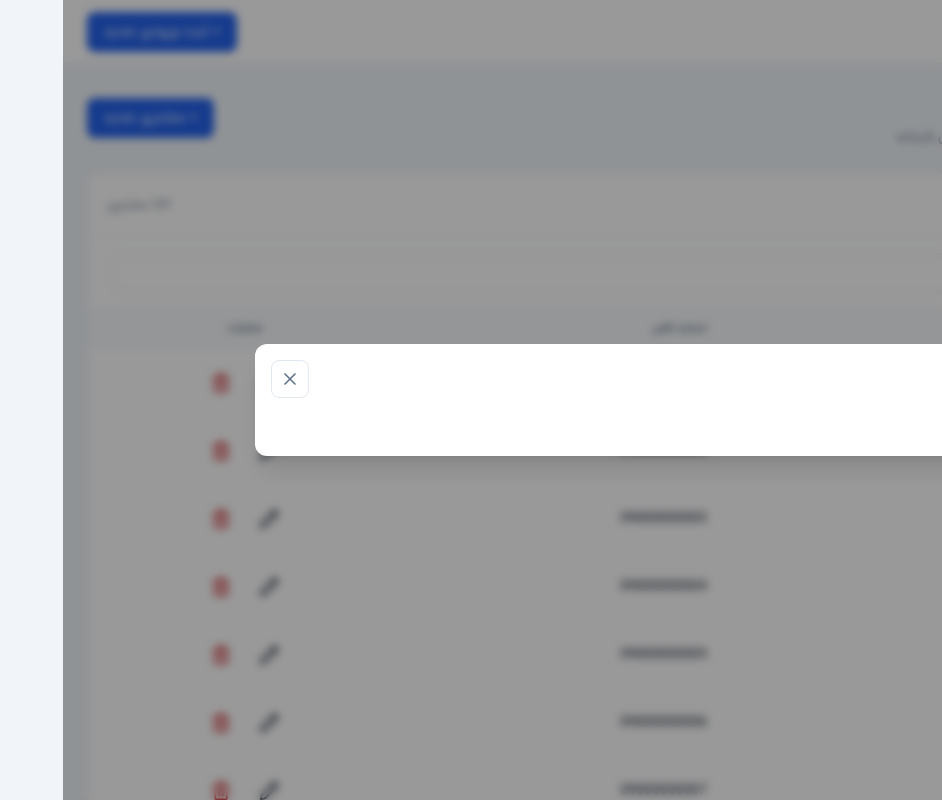
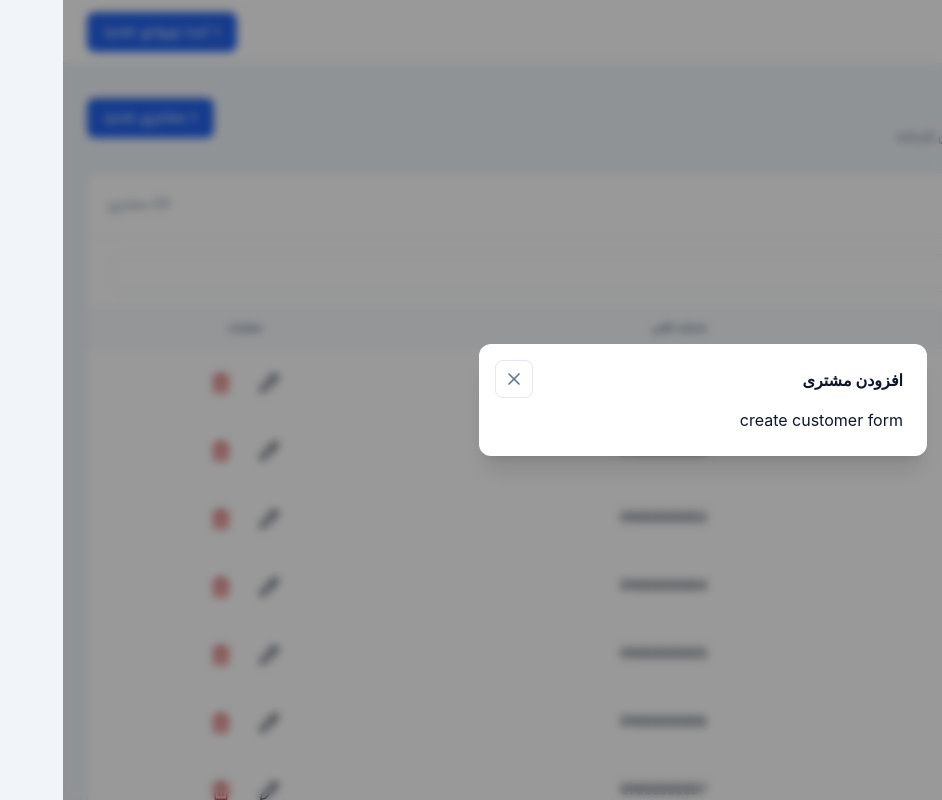
Before and after one commit to mosi3883/pistaFlow-ui, a React (Vite) app: page /customers in a window 1280 px wide. Both pictures are taken after typing "Sample" into the empty fields and a click on the button "+ مشتری جدید". Shown: the whole page, without its empty margins (338-1280 px from the left). Built offline with nearby package versions, Linux system fonts and the light colour scheme.

Commit message:
9-create-4

```diff
--- a/src/components/customers/CustomerHeader.jsx
+++ b/src/components/customers/CustomerHeader.jsx
@@ -16,7 +16,7 @@ function CustomerHeader() {
       >
         + مشتری جدید
       </button>
-      <Modal isOpen={isModalOpen} handleClose={() => setIsModalOpen(false)}>
+      <Modal isOpen={isModalOpen} handleClose={() => setIsModalOpen(false)} className='max-w-md'>
         <h3 className='mb-4 font-semibold text-heading'>افزودن مشتری</h3>
         <CreateCustomerForm />
       </Modal>
--- a/src/ui/Modal.jsx
+++ b/src/ui/Modal.jsx
@@ -2,8 +2,9 @@ import { useEffect } from 'react';
 import { createPortal } from 'react-dom';
 import { LuX } from 'react-icons/lu';
 
-function Modal({ children, isOpen, handleClose }) {
+function Modal({ children, isOpen, handleClose, className }) {
   useEffect(() => {
+    if (!isOpen) return;
     function fn(e) {
       if (e.key === 'Escape') {
         handleClose();
@@ -13,15 +14,17 @@ function Modal({ children, isOpen, handleClose }) {
     return function () {
       document.documentElement.removeEventListener('keyup', fn);
     };
-  }, [handleClose]);
+  }, [handleClose, isOpen]);
   if (!isOpen) return null;
-
   return createPortal(
     <div
       onClick={handleClose}
       className='z-50 fixed inset-0 flex justify-center items-center bg-black/40 backdrop-blur-xs p-4'
     >
-      <div className='relative bg-white shadow-xl p-6 rounded-xl w-full max-w-4xl' onClick={(e) => e.stopPropagation()}>
+      <div
+        className={`relative bg-white shadow-xl p-6 rounded-xl w-full ${className}`}
+        onClick={(e) => e.stopPropagation()}
+      >
         <button
           onClick={handleClose}
           className='top-4 left-4 absolute hover:bg-slate-100 p-2 border border-slate-200 rounded-lg text-slate-500 transition-colors cursor-pointer'
```
